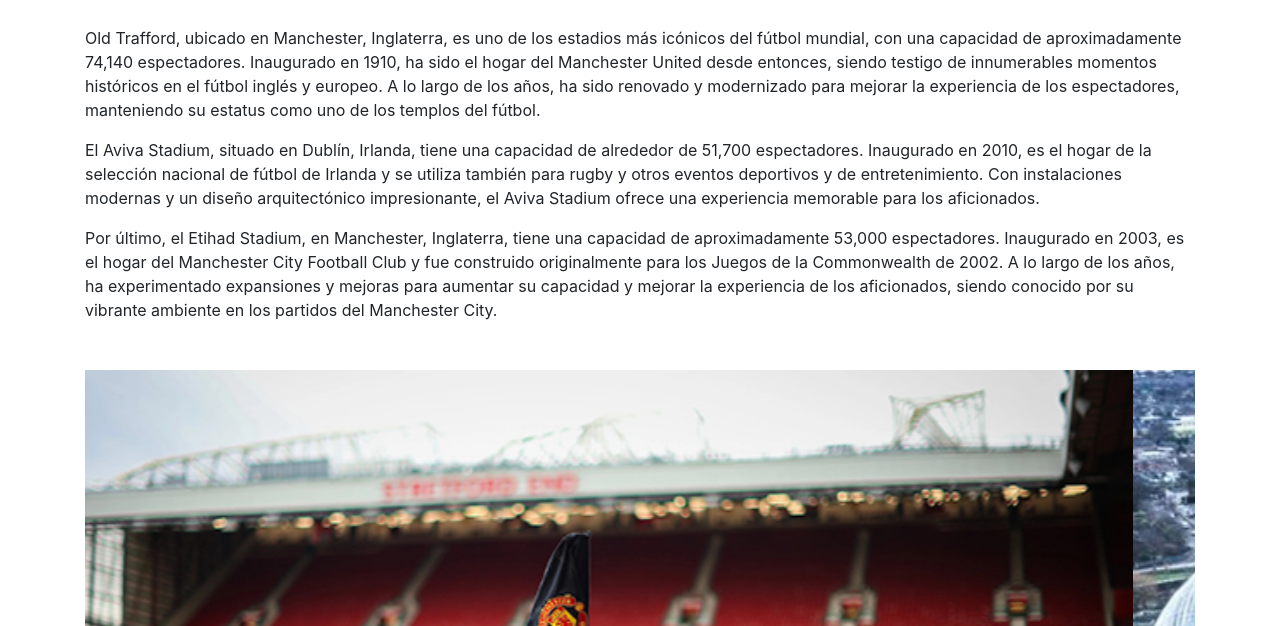
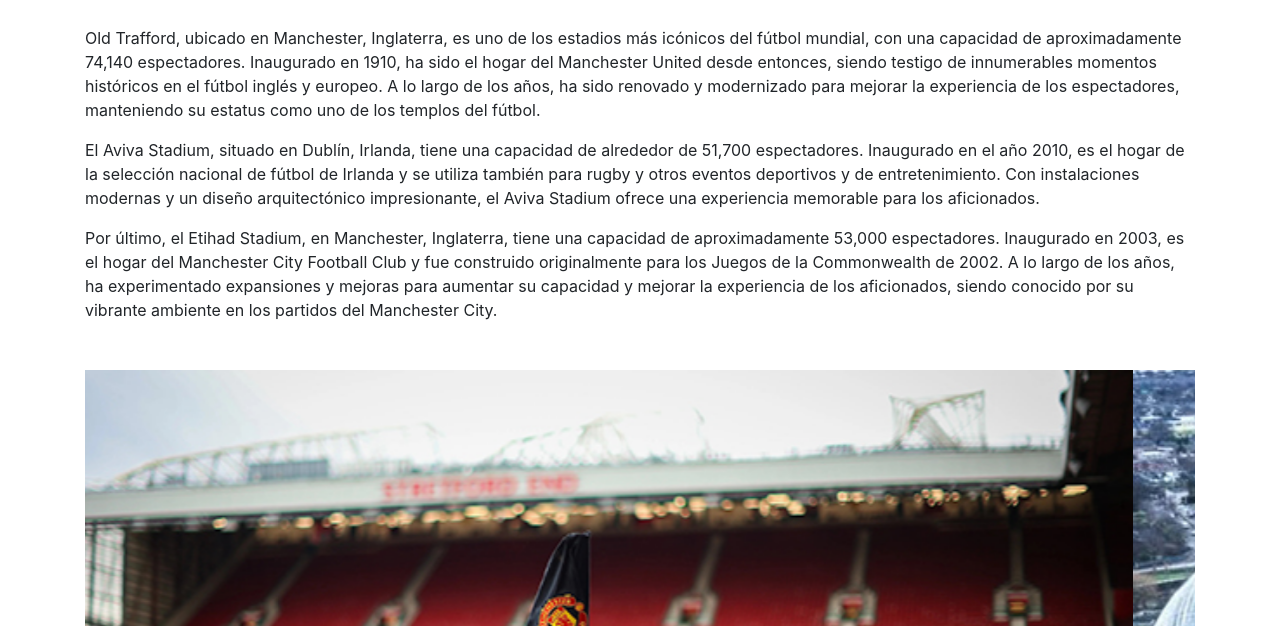
Before and after one commit to arellanosrn1/Laboratorio6, a plain HTML site: page pagina1.html in a window 1280 px wide. Shown: the part 174-800 px from the top of the page. Drawn offline with nearby package versions, Linux system fonts and the light colour scheme.

Commit message:
modificacion de comentarios y texto en pagina 1 e index

```diff
--- a/pagina1.html
+++ b/pagina1.html
@@ -32,13 +32,13 @@
 
 <div class="container mt-5">
   <h1>Los 3 Mejores Estadios de Europa</h1>
-  <!-- Inserta aquí tus 3 párrafos, 3 imágenes y 2 componentes de Bootstrap -->
+
 </div>
 
 <!-- 3 párrafos -->
 <div class="container mt-5">
   <p>Old Trafford, ubicado en Manchester, Inglaterra, es uno de los estadios más icónicos del fútbol mundial, con una capacidad de aproximadamente 74,140 espectadores. Inaugurado en 1910, ha sido el hogar del Manchester United desde entonces, siendo testigo de innumerables momentos históricos en el fútbol inglés y europeo. A lo largo de los años, ha sido renovado y modernizado para mejorar la experiencia de los espectadores, manteniendo su estatus como uno de los templos del fútbol.</p>
-  <p>El Aviva Stadium, situado en Dublín, Irlanda, tiene una capacidad de alrededor de 51,700 espectadores. Inaugurado en 2010, es el hogar de la selección nacional de fútbol de Irlanda y se utiliza también para rugby y otros eventos deportivos y de entretenimiento. Con instalaciones modernas y un diseño arquitectónico impresionante, el Aviva Stadium ofrece una experiencia memorable para los aficionados.</p>
+  <p>El Aviva Stadium, situado en Dublín, Irlanda, tiene una capacidad de alrededor de 51,700 espectadores. Inaugurado en el año 2010, es el hogar de la selección nacional de fútbol de Irlanda y se utiliza también para rugby y otros eventos deportivos y de entretenimiento. Con instalaciones modernas y un diseño arquitectónico impresionante, el Aviva Stadium ofrece una experiencia memorable para los aficionados.</p>
   <p>Por último, el Etihad Stadium, en Manchester, Inglaterra, tiene una capacidad de aproximadamente 53,000 espectadores. Inaugurado en 2003, es el hogar del Manchester City Football Club y fue construido originalmente para los Juegos de la Commonwealth de 2002. A lo largo de los años, ha experimentado expansiones y mejoras para aumentar su capacidad y mejorar la experiencia de los aficionados, siendo conocido por su vibrante ambiente en los partidos del Manchester City.</p>
 </div>
 
```
Also changed, not shown: index.html (+1 -1 lines).
